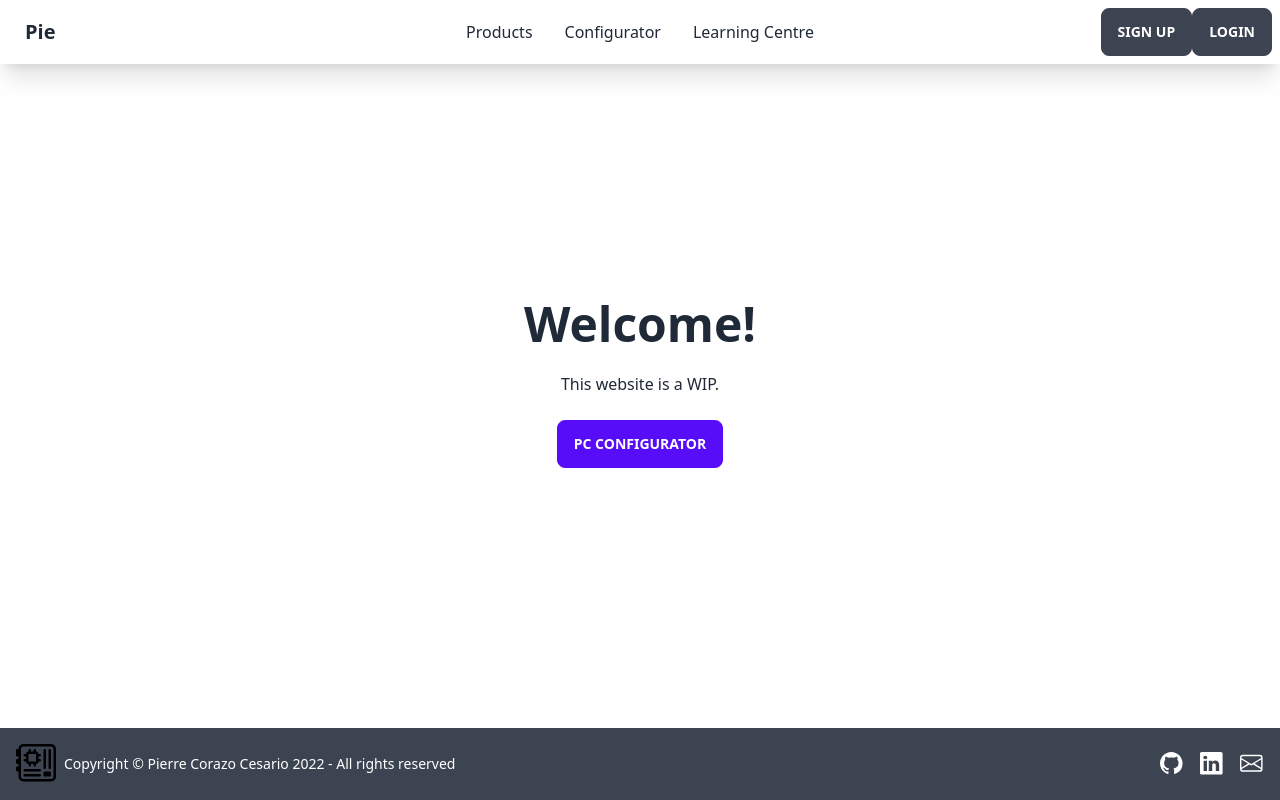
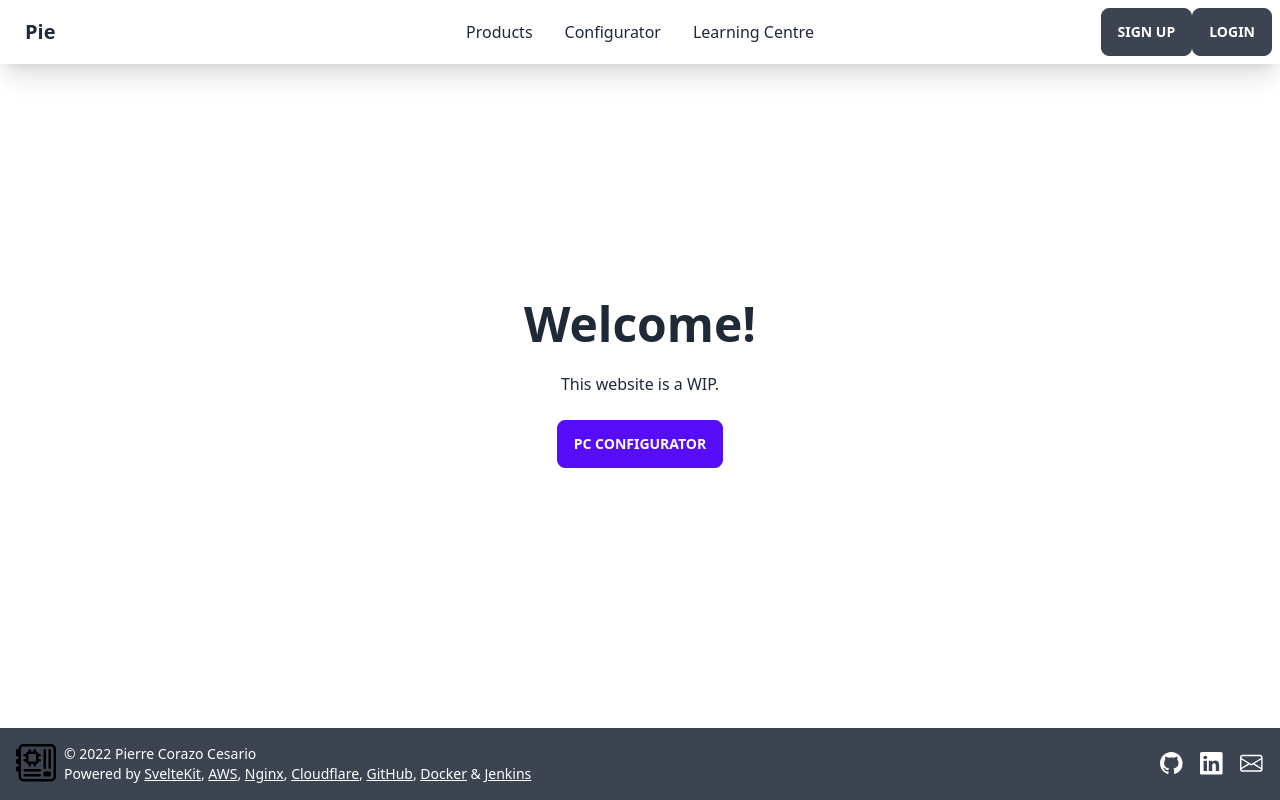
Before and after one commit to PScoriae/pc-price-comparison-site, a SvelteKit app: page / in a window 1280 px wide. Built offline with nearby package versions, Linux system fonts and the light colour scheme.

Commit message:
feat: add technologies in footer

```diff
--- a/src/routes/+layout.svelte
+++ b/src/routes/+layout.svelte
@@ -47,7 +47,18 @@
 	<footer class="footer items-center p-4 bg-neutral text-neutral-content sticky top-[100vh]">
 		<div class="items-center grid-flow-col">
 			<img src="/favicon.svg" alt="" class="w-10 h-10" />
-			<p>Copyright © Pierre Corazo Cesario 2022 - All rights reserved</p>
+			<div>
+				<p>© 2022 Pierre Corazo Cesario</p>
+				<p>
+					Powered by <a class="underline" href="https://kit.svelte.dev/">SvelteKit</a>,
+					<a class="underline" href="aws.amazon.com/">AWS</a>,
+					<a class="underline" href="https://www.nginx.com/">Nginx</a>,
+					<a class="underline" href="https://www.cloudflare.com/">Cloudflare</a>,
+					<a class="underline" href="https://github.com/">GitHub</a>,
+					<a class="underline" href="https://www.docker.com/">Docker</a> &
+					<a class="underline" href="https://www.jenkins.io/">Jenkins</a>
+				</p>
+			</div>
 		</div>
 		<div class="grid-flow-col gap-4 md:place-self-center md:justify-self-end">
 			<a href="https://github.com/PScoriae/pc-price-comparison-site">
```
